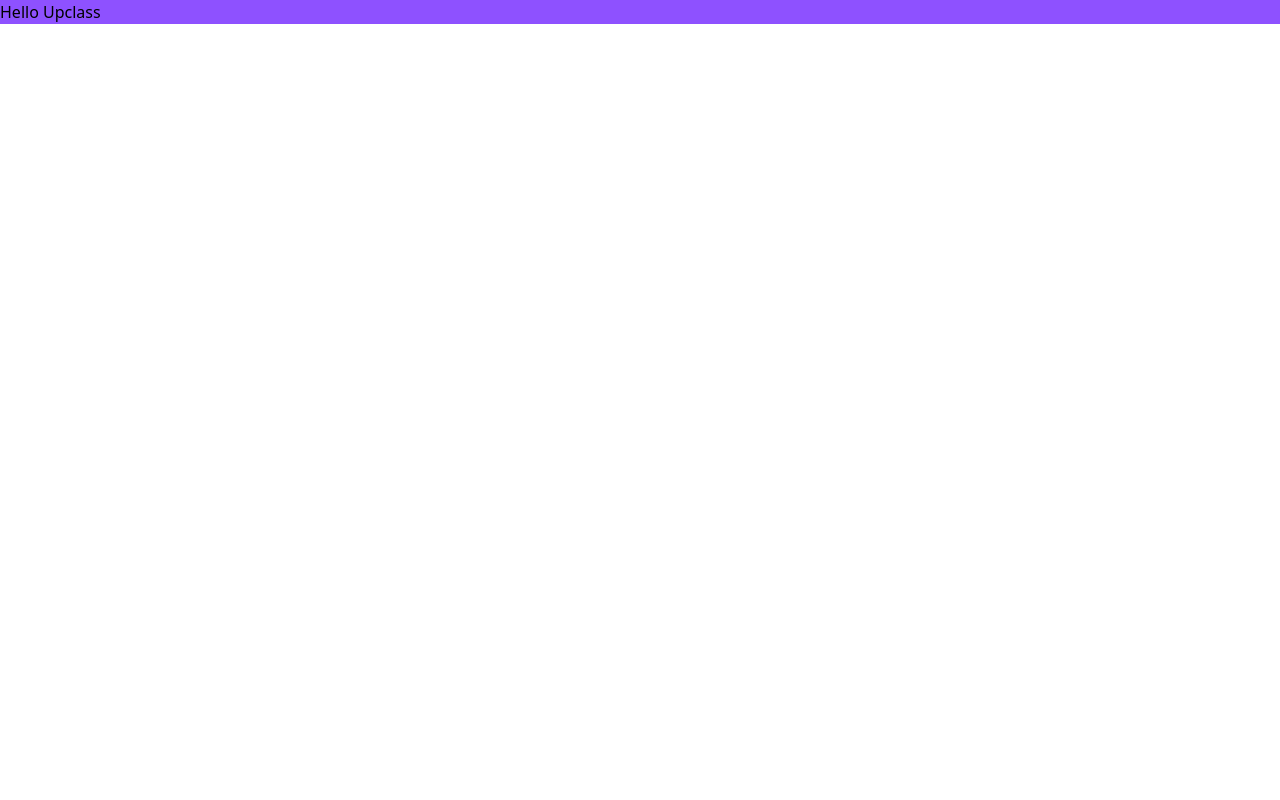
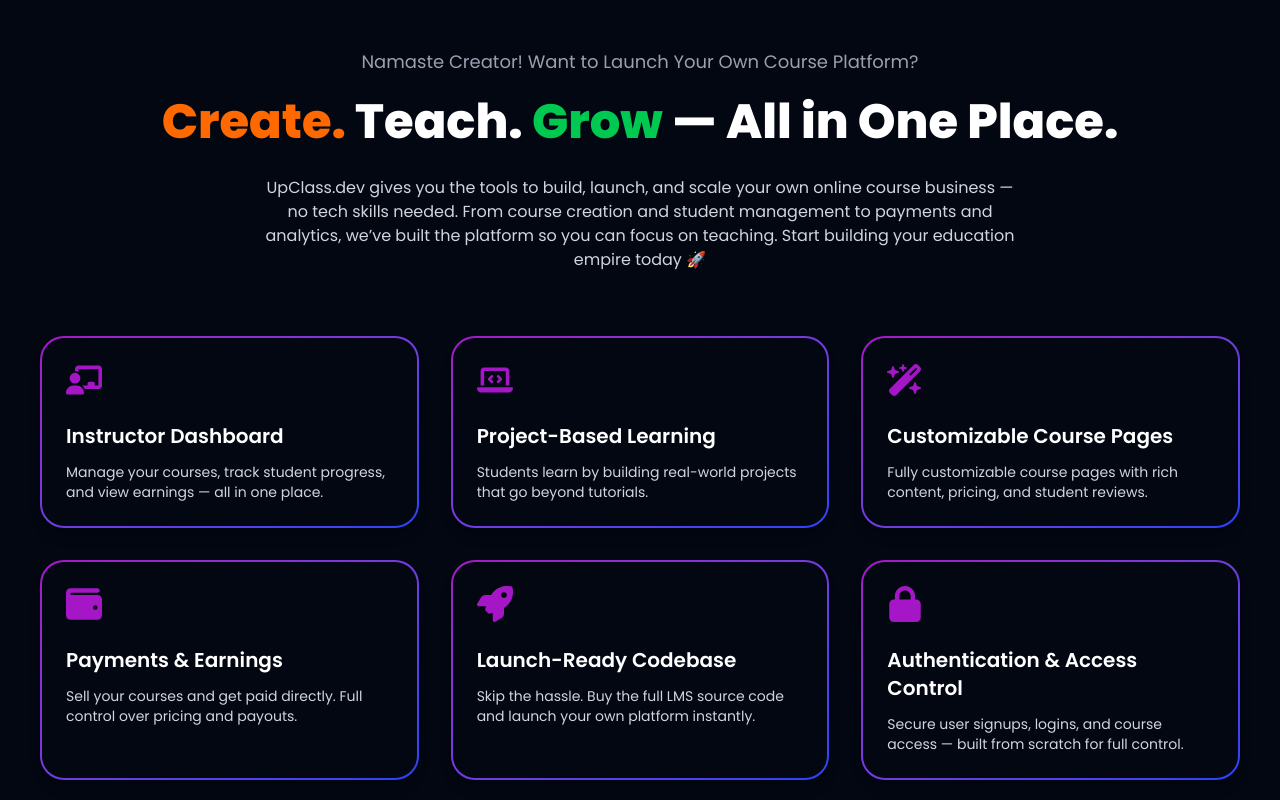
Before and after one commit to Dev-Yadnesh8/UpClass.dev, a React (Vite) app in the folder frontend/: page / in a window 1280 px wide. Shown: the top 800 px of the page. Built offline with nearby package versions, Linux system fonts and the light colour scheme.

Commit message:
crafted simple landing page

```diff
--- a/frontend/package.json
+++ b/frontend/package.json
@@ -16,6 +16,7 @@
     "react": "^19.1.0",
     "react-dom": "^19.1.0",
     "react-hook-form": "^7.59.0",
+    "react-icons": "^5.5.0",
     "react-redux": "^9.2.0",
     "react-router-dom": "^7.6.3",
     "tailwindcss": "^4.1.11"
--- a/frontend/src/App.jsx
+++ b/frontend/src/App.jsx
@@ -1,7 +1,7 @@
+import Landing from "./pages/Landing";
+
 function App() {
-  console.log(import.meta.env.VITE_APP_NAME);
-
-  return <h1 className="bg-violet-500">Hello Upclass</h1>;
+  return <Landing />;
 }
 
 export default App;
--- /dev/null
+++ b/frontend/src/components/Offering_card.jsx
@@ -0,0 +1,14 @@
+function OfferingsCard({ icon, title, description }) {
+  return (
+    <div className="w-full max-w-sm bg-gradient-to-br from-purple to-blue p-[2px] rounded-3xl shadow-lg hover:scale-[1.03] transition-transform duration-300">
+      {/* Inner card with dark background */}
+      <div className="bg-darkBg rounded-[calc(1.5rem-2px)] p-6 h-full flex flex-col items-start gap-3 text-white">
+        <div className="text-4xl text-purple mb-3">{icon}</div>
+        <h4 className="text-xl font-semibold">{title}</h4>
+        <p className="text-sm text-gray-300">{description}</p>
+      </div>
+    </div>
+  );
+}
+
+export default OfferingsCard;
--- /dev/null
+++ b/frontend/src/data/offerings.js
@@ -0,0 +1,47 @@
+import {
+  FaChalkboardUser,
+  FaRocket,
+  FaLaptopCode,
+  FaLock,
+  FaWallet,
+  FaWandMagicSparkles,
+} from "react-icons/fa6";
+
+export const offerings = [
+  {
+    icon: FaChalkboardUser,
+    title: "Instructor Dashboard",
+    description:
+      "Manage your courses, track student progress, and view earnings — all in one place.",
+  },
+  {
+    icon: FaLaptopCode,
+    title: "Project-Based Learning",
+    description:
+      "Students learn by building real-world projects that go beyond tutorials.",
+  },
+  {
+    icon: FaWandMagicSparkles,
+    title: "Customizable Course Pages",
+    description:
+      "Fully customizable course pages with rich content, pricing, and student reviews.",
+  },
+  {
+    icon: FaWallet,
+    title: "Payments & Earnings",
+    description:
+      "Sell your courses and get paid directly. Full control over pricing and payouts.",
+  },
+  {
+    icon: FaRocket,
+    title: "Launch-Ready Codebase",
+    description:
+      "Skip the hassle. Buy the full LMS source code and launch your own platform instantly.",
+  },
+  {
+    icon: FaLock,
+    title: "Authentication & Access Control",
+    description:
+      "Secure user signups, logins, and course access — built from scratch for full control.",
+  },
+];
--- a/frontend/src/index.css
+++ b/frontend/src/index.css
@@ -1 +1,10 @@
+@import url('https://fonts.googleapis.com/css2?family=Poppins:ital,wght@0,100;0,200;0,300;0,400;0,500;0,600;0,700;0,800;0,900;1,100;1,200;1,300;1,400;1,500;1,600;1,700;1,800;1,900&display=swap');
 @import "tailwindcss";
+
+@theme{
+    --font-poppins: "Poppins", sans-serif;
+    --color-darkBg : #030712;
+    --color-darkerBg : #00040f;
+    --color-purple : #a516c6;
+    --color-blue : #2644f9;
+}
--- /dev/null
+++ b/frontend/src/pages/Landing.jsx
@@ -0,0 +1,103 @@
+import OfferingsCard from "../components/Offering_card";
+import { offerings } from "../data/offerings.js";
+
+function Landing() {
+  return (
+    <div className="min-h-screen w-full font-poppins bg-darkBg flex justify-center px-4 py-12">
+      <div className="w-full max-w-7xl text-white">
+        {/* Hero Section */}
+        <div className="text-center mb-16 px-4">
+          <h3 className="text-md sm:text-lg text-gray-400 mb-4">
+            Namaste Creator! Want to Launch Your Own Course Platform?
+          </h3>
+
+          <h1 className="text-3xl sm:text-5xl font-extrabold leading-tight">
+            <span className="text-orange-500">Create.</span> Teach.{" "}
+            <span className="text-green-500">Grow</span> — All in One Place.
+          </h1>
+
+          <p className="mt-6 text-gray-300 max-w-3xl mx-auto text-sm sm:text-base">
+            UpClass.dev gives you the tools to build, launch, and scale your own
+            online course business — no tech skills needed. From course creation
+            and student management to payments and analytics, we’ve built the
+            platform so you can focus on teaching. Start building your education
+            empire today 🚀
+          </p>
+        </div>
+
+        {/* Offerings Section */}
+        <div className="grid grid-cols-1 sm:grid-cols-2 lg:grid-cols-3 gap-8 px-2 sm:px-6">
+          {offerings.map((item, index) => {
+            const Icon = item.icon;
+            return (
+              <OfferingsCard
+                key={index}
+                icon={<Icon className="text-[--color-purple] text-4xl" />}
+                title={item.title}
+                description={item.description}
+              />
+            );
+          })}
+        </div>
+
+        {/* Mission & Values Section */}
+        <div className="mt-34 px-4 text-center">
+          <h3 className="text-3xl sm:text-4xl font-bold mb-10 text-white">
+            We’re Empowering the Next Wave of Course Creators
+          </h3>
+
+          <div className="px-6 py-10 text-left w-full mx-auto ">
+            {/* 🚀 Our Mission */}
+            <h2 className="text-2xl sm:text-3xl font-semibold text-white">
+              🚀 Our Mission
+            </h2>
+            <p className="text-gray-300 mt-4 leading-relaxed">
+              UpClass.dev is a modern learning platform built to empower
+              independent educators, developers, and creators to build, launch,
+              and scale their own online course businesses — without needing to
+              be tech experts.
+              <br />
+              <br />
+              Founded by a developer passionate about learning by building,
+              UpClass.dev is more than just software — it’s a platform that
+              simplifies course creation while encouraging hands-on,
+              project-based learning. Whether you're teaching frontend, backend,
+              design, or dev tools, we give you full control and a beautiful
+              experience for both you and your learners.
+              <br />
+              <br />
+              We’re on a mission to make professional education accessible,
+              creator-first, and completely customizable — because every
+              educator deserves the tools to teach the world in their own way.
+            </p>
+
+            {/* 💡 Our Vision */}
+            <h2 className="text-2xl sm:text-3xl font-semibold text-white mt-12">
+              💡 Our Vision
+            </h2>
+            <p className="text-gray-300 mt-4 leading-relaxed">
+              Our vision is to empower a new generation of creators, mentors,
+              and developers to own their teaching platforms, share their
+              knowledge at scale, and build sustainable careers doing what they
+              love.
+              <br />
+              <br />
+              We believe in democratizing edtech — giving independent
+              instructors the same tools and design power as big course
+              platforms, but without the gatekeeping. With UpClass.dev, anyone
+              can turn their knowledge into impact.
+              <br />
+              <br />
+              As we grow, we remain committed to open learning, modern tools,
+              and building a supportive ecosystem for both educators and
+              learners. This isn’t just a product — it’s a movement to make
+              learning and teaching more personal, powerful, and accessible.
+            </p>
+          </div>
+        </div>
+      </div>
+    </div>
+  );
+}
+
+export default Landing;
```
Also changed, not shown: 1 other file (tests, documents, lock files or other folders).
